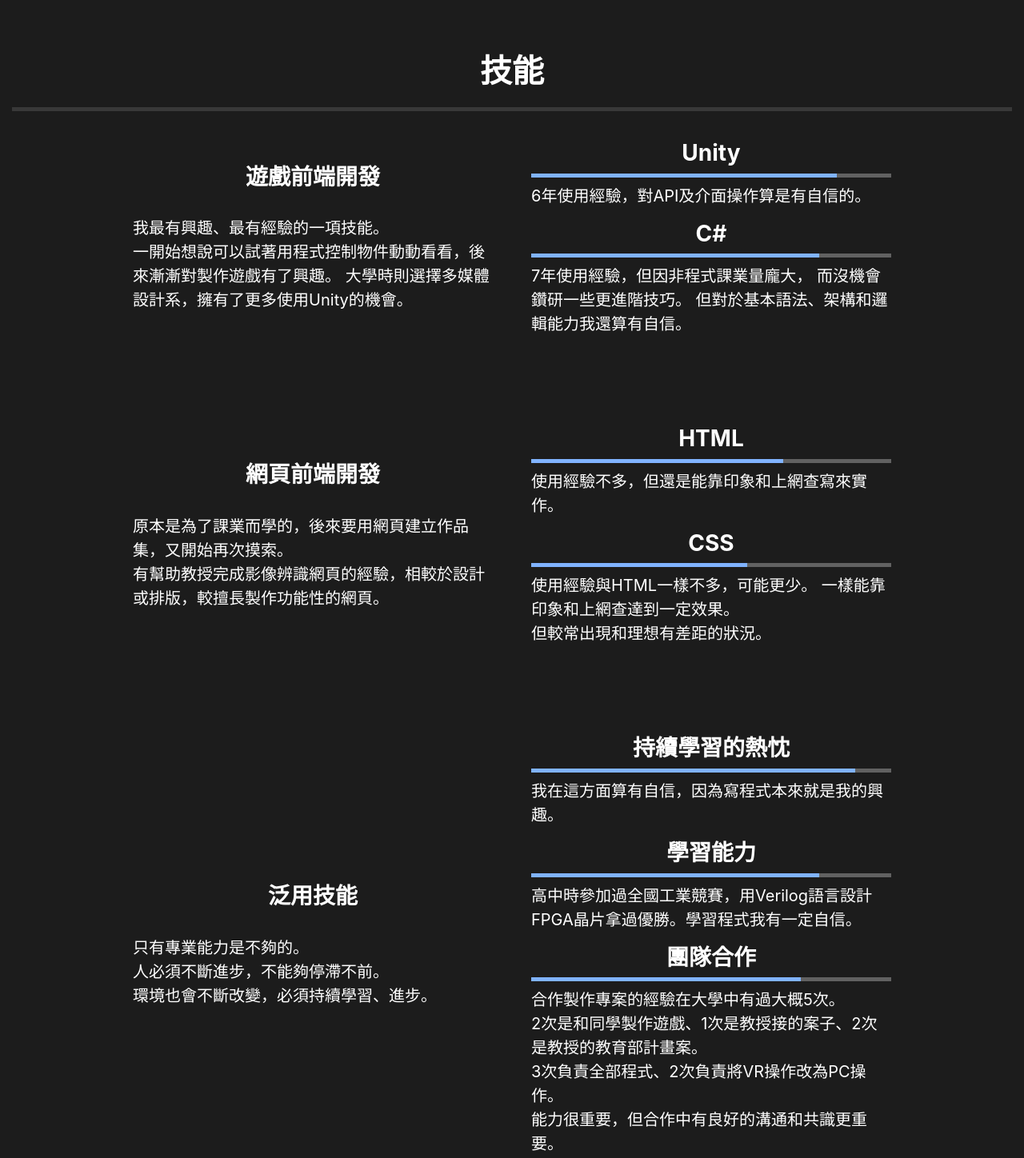
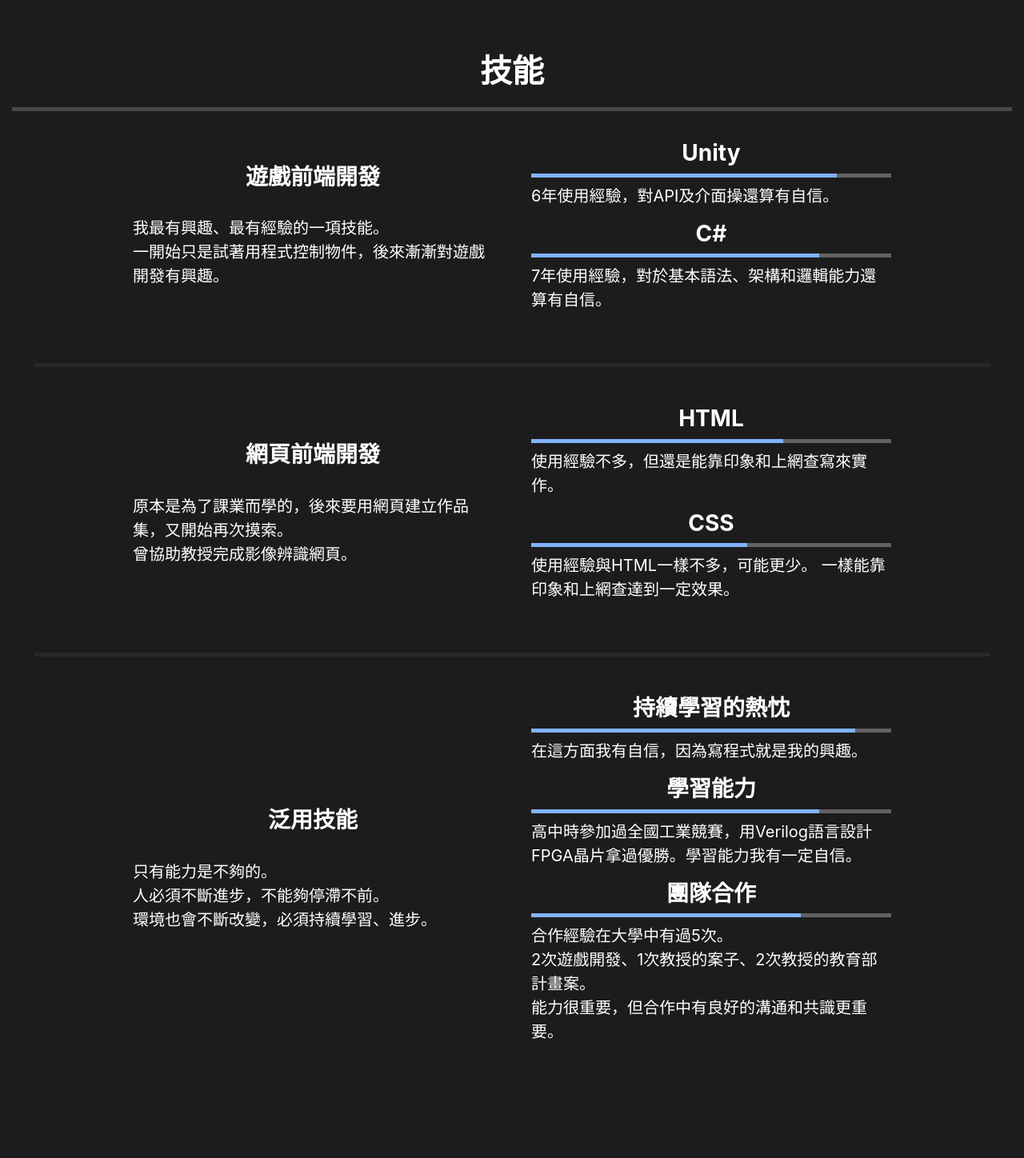
Before and after one commit to karta1172128/University-Portfolio, a plain HTML site: page index.html in a window 1280 px wide. Shown: the part 940-2388 px from the top of the page at 80% size. Drawn offline with nearby package versions, Linux system fonts and the light colour scheme.

Commit message:
2023/12/15 內容簡化

```diff
--- a/css/Default.css
+++ b/css/Default.css
@@ -126,6 +126,10 @@ iframe {
     font-size: 25px;
 }
 
+.dividLine {
+    border-top: 5px solid rgba(255, 255, 255, 0.05);
+}
+
 .progress {
     border-radius: 0%;
     height: 5px;
--- a/css/Portfolio.css
+++ b/css/Portfolio.css
@@ -19,7 +19,7 @@ section {
     padding: 1%;
     margin-left: 0%;
     margin-right: 0%;
-    border-top: 5px solid rgb(56, 56, 56);
+    border-top: 5px solid rgba(255, 255, 255, 0.2);
 }
 
 .sectionBG {
--- a/index.html
+++ b/index.html
@@ -48,7 +48,7 @@
                         <div class="col-lg-1 col-md-0"></div>
                         <div class="col-lg-8 col-md-12 mx-1">
                             <p>你好，我是阿逸，桃園人。</p>
-                            <p>我想成為一位優秀的遊戲工程師，會使用Unity，會寫C#和一些JavaScript。<br>
+                            <p>我想成為優秀的遊戲工程師，使用Unity、C#和一些JavaScript。<br>
                                 興趣是玩遊戲、做遊戲、Coding、看動畫。</p>
                             <p>我不會說自己程式寫多厲害，但我會不斷學習、做到最好。</p>
                             <p>夢想有一天能和志同道合的人一起做出受人喜愛的遊戲。</p>
@@ -67,8 +67,7 @@
                         <div class="col-10 col-lg-5 px-4">
                             <h3 class="pb-4">遊戲前端開發</h3>
                             <p>我最有興趣、最有經驗的一項技能。<br>
-                                一開始想說可以試著用程式控制物件動動看看，後來漸漸對製作遊戲有了興趣。
-                                大學時則選擇多媒體設計系，擁有了更多使用Unity的機會。
+                                一開始只是試著用程式控制物件，後來漸漸對遊戲開發有興趣。
                             </p>
                         </div>
                         <div class="col-10 col-lg-5 px-4">
@@ -78,23 +77,21 @@
                                     style="width: 85%; transition: none 0s ease 0s;" aria-valuenow="85"
                                     aria-valuemin="0" aria-valuemax="100"></div>
                             </div>
-                            <p class="pt-2">6年使用經驗，對API及介面操作算是有自信的。</p>
+                            <p class="pt-2">6年使用經驗，對API及介面操還算有自信。</p>
                             <h3>C#</h3>
                             <div class="progress">
                                 <div class="progress-bar ability-bar active" role="progressbar"
                                     style="width: 80%; transition: none 0s ease 0s;"></div>
                             </div>
-                            <p class="pt-2">7年使用經驗，但因非程式課業量龐大，
-                                而沒機會鑽研一些更進階技巧。
-                                但對於基本語法、架構和邏輯能力我還算有自信。</p>
+                            <p class="pt-2">7年使用經驗，對於基本語法、架構和邏輯能力還算有自信。</p>
                         </div>
                     </div>
                     <div class="pt-5"></div>
-                    <div class="row pt-5">
+                    <div class="row pt-5 dividLine">
                         <div class="col-10 col-lg-5 px-4">
                             <h3 class="pb-4">網頁前端開發</h3>
                             <p>原本是為了課業而學的，後來要用網頁建立作品集，又開始再次摸索。<br>
-                                有幫助教授完成影像辨識網頁的經驗，相較於設計或排版，較擅長製作功能性的網頁。</p>
+                                曾協助教授完成影像辨識網頁。</p>
                         </div>
                         <div class="col-10 col-lg-5 px-4">
                             <h3>HTML</h3>
@@ -109,15 +106,14 @@
                                     style="width: 60%; transition: none 0s ease 0s;"></div>
                             </div>
                             <p class="pt-2">使用經驗與HTML一樣不多，可能更少。
-                                一樣能靠印象和上網查達到一定效果。<br>
-                                但較常出現和理想有差距的狀況。</p>
+                                一樣能靠印象和上網查達到一定效果。</p>
                         </div>
                     </div>
                     <div class="pt-5"></div>
-                    <div class="row pt-5">
+                    <div class="row pt-5 dividLine">
                         <div class="col-10 col-lg-5 px-4">
                             <h3 class="pb-4">泛用技能</h3>
-                            <p>只有專業能力是不夠的。<br>
+                            <p>只有能力是不夠的。<br>
                                 人必須不斷進步，不能夠停滯不前。<br>
                                 環境也會不斷改變，必須持續學習、進步。</p>
                         </div>
@@ -127,21 +123,20 @@
                                 <div class="progress-bar ability-bar active" role="progressbar"
                                     style="width: 90%; transition: none 0s ease 0s;"></div>
                             </div>
-                            <p class="pt-2">我在這方面算有自信，因為寫程式本來就是我的興趣。</p>
+                            <p class="pt-2">在這方面我有自信，因為寫程式就是我的興趣。</p>
                             <h3>學習能力</h3>
                             <div class="progress">
                                 <div class="progress-bar ability-bar active" role="progressbar"
                                     style="width: 80%; transition: none 0s ease 0s;"></div>
                             </div>
-                            <p class="pt-2">高中時參加過全國工業競賽，用Verilog語言設計FPGA晶片拿過優勝。學習程式我有一定自信。</p>
+                            <p class="pt-2">高中時參加過全國工業競賽，用Verilog語言設計FPGA晶片拿過優勝。學習能力我有一定自信。</p>
                             <h3>團隊合作</h3>
                             <div class="progress">
                                 <div class="progress-bar ability-bar active" role="progressbar"
                                     style="width: 75%; transition: none 0s ease 0s;"></div>
                             </div>
-                            <p class="pt-2">合作製作專案的經驗在大學中有過大概5次。<br>
-                                2次是和同學製作遊戲、1次是教授接的案子、2次是教授的教育部計畫案。<br>
-                                3次負責全部程式、2次負責將VR操作改為PC操作。<br>
+                            <p class="pt-2">合作經驗在大學中有過5次。<br>
+                                2次遊戲開發、1次教授的案子、2次教授的教育部計畫案。<br>
                                 能力很重要，但合作中有良好的溝通和共識更重要。</p>
                         </div>
                     </div>
```
